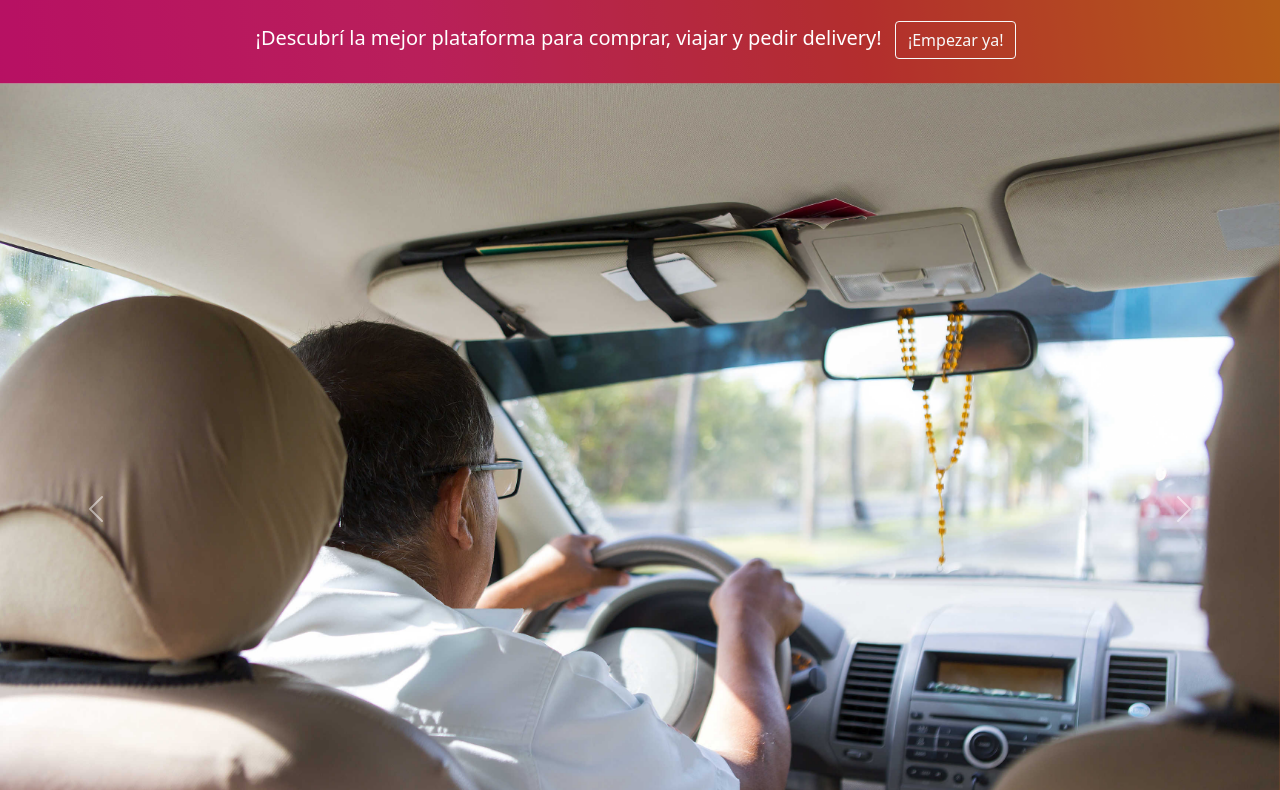
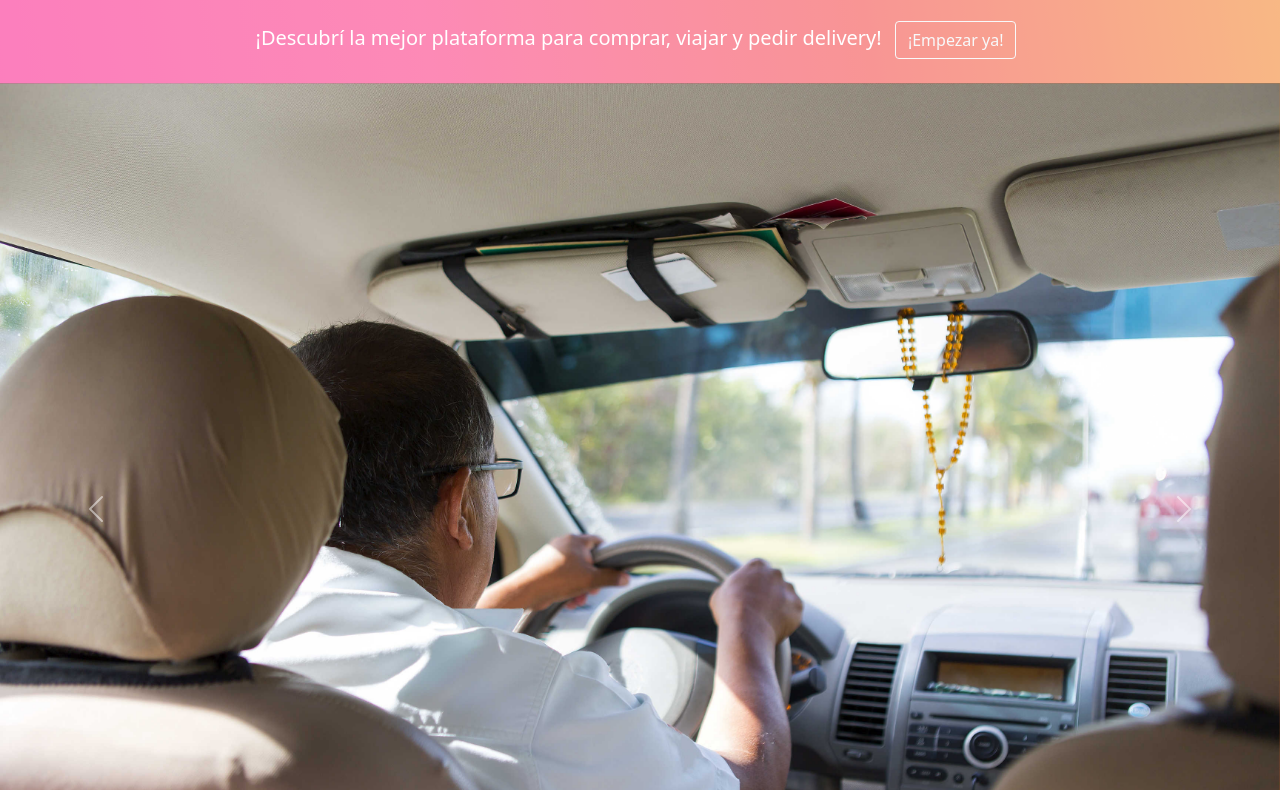
Before and after one commit to Crist0829/simpleapp, a plain HTML site: page index.html in a window 1280 px wide. Shown: the part 99-889 px from the top of the page. Drawn offline with Linux system fonts and the light colour scheme.

Commit message:
cambio menor

```diff
--- a/index.html
+++ b/index.html
@@ -52,7 +52,7 @@
 
         <div class="h-75 w-100 d-flex flex-column justify-content-center mb-5">
 
-            <div class="transparente-3 d-flex flex-column justify-content-center align-items-center">
+            <div class="transparente-2 d-flex flex-column justify-content-center align-items-center">
                 <div class="d-flex flex-column align-items-center justify-content-center">
                     <p class="text-white fs-5 m-3 text-center"> ¡Descubrí la mejor plataforma para comprar, viajar y pedir delivery! <a href="login.html" class="btn btn-outline-light m-2">¡Empezar ya!</a></p>
                 </div>
```
